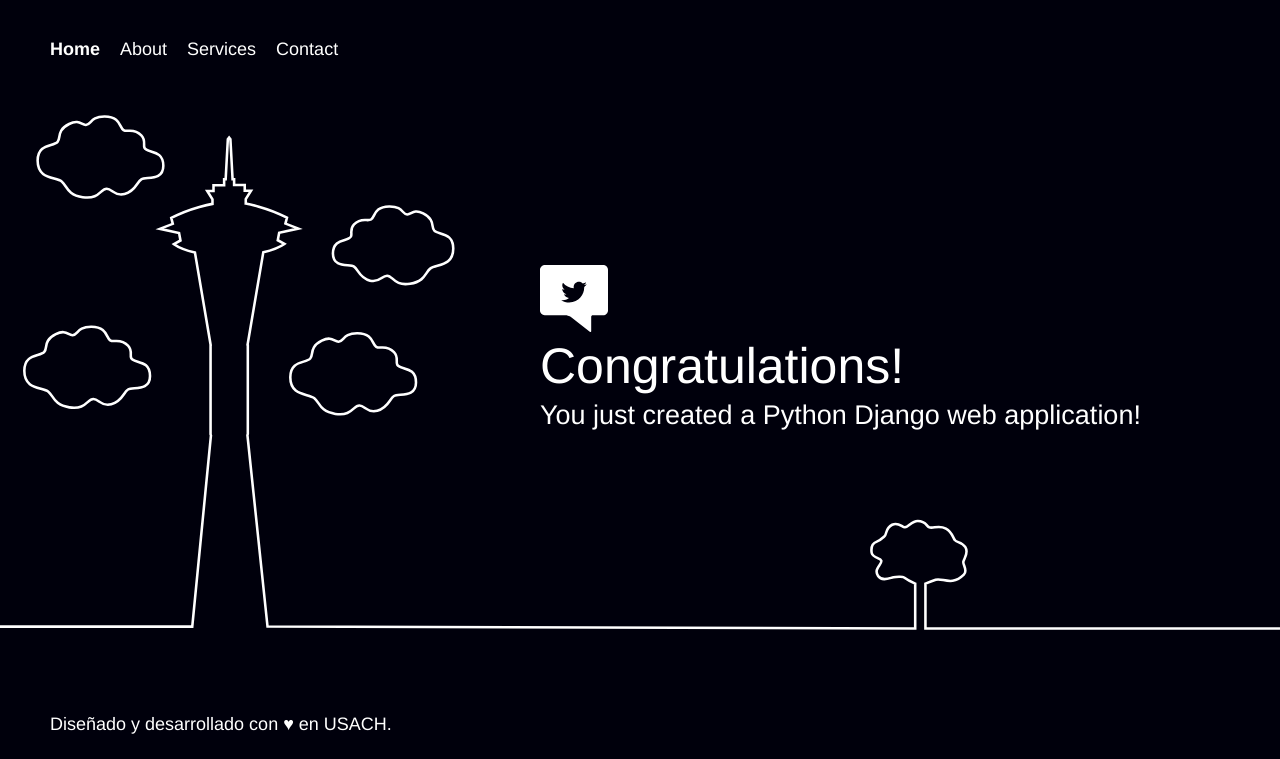
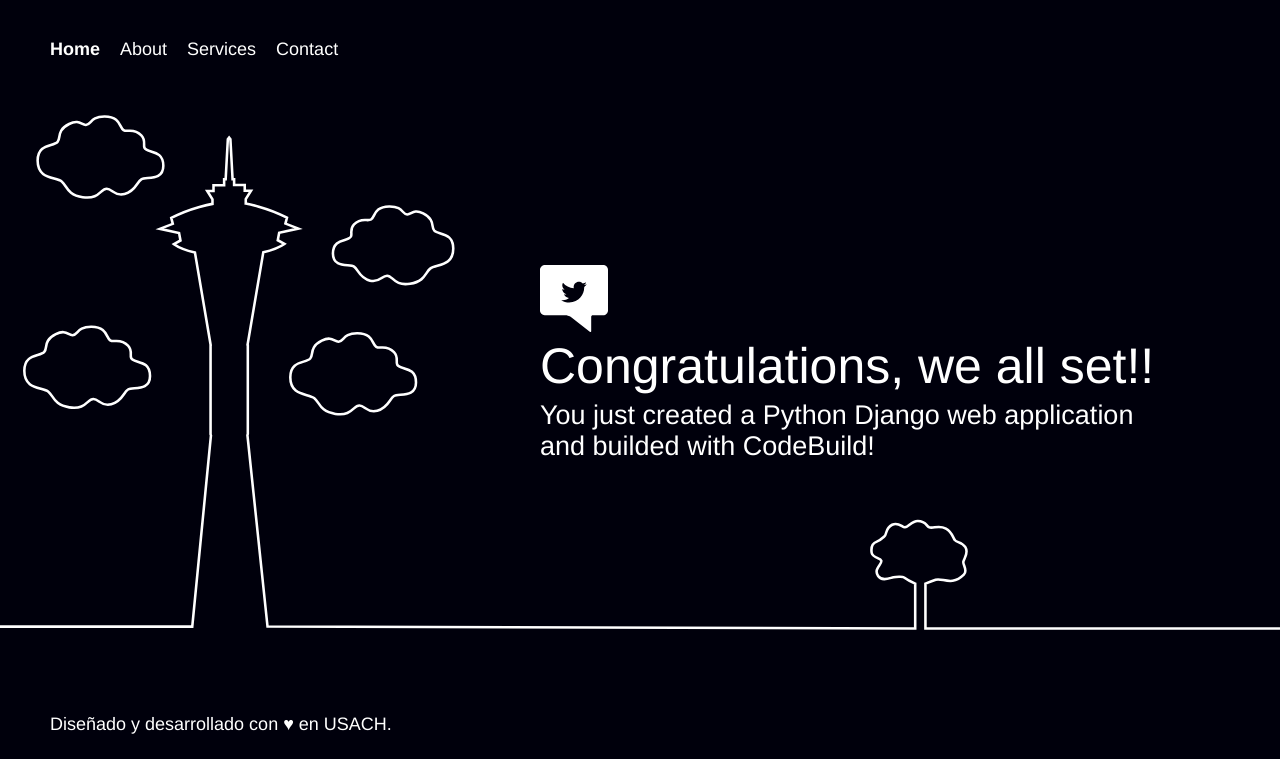
Before and after one commit to davidvictoria/usach-demo-devsecops, a Django app: page / in a window 1280 px wide. Shown: the part 16-775 px from the top of the page. Run offline with Django 3.2, Linux system fonts and the light colour scheme.

Commit message:
adding context information to index

```diff
--- a/helloworld/templates/index.html
+++ b/helloworld/templates/index.html
@@ -58,8 +58,8 @@
         <div class="message">
             <a class="twitter-link" href="https://twitter.com/home/?status=I%20created%20a%20project%20with%20AWS%20CodeStar!%20%23AWS%20%23AWSCodeStar%20https%3A%2F%2Faws.amazon.com%2Fcodestar"><img src="{% static "helloworld/img/tweet.svg" %}" /></a>
             <div class="text">
-                <h1>Congratulations!</h1>
-                <h2>You just created a Python Django web application!</h2>
+                <h1>Congratulations, we all set!!</h1>
+                <h2>You just created a Python Django web application and builded with CodeBuild!</h2>
             </div>
         </div>
     </div>
```
